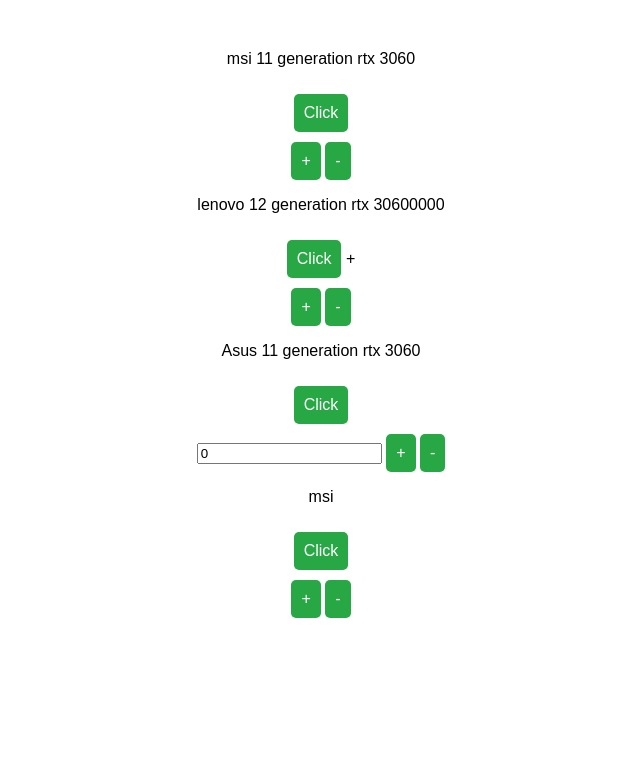
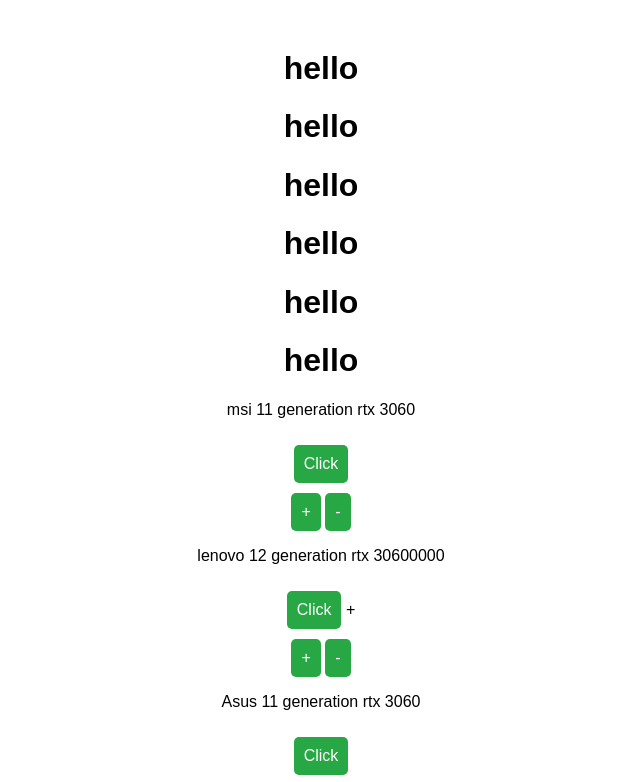
Before and after one commit to HannibalAdventurer/javacriptlern, a plain HTML site: page index.html in a window 1280 px wide. Shown: the top 782 px of the page, without its empty margins (319-959 px from the left). Drawn offline with Linux system fonts and the light colour scheme.

Commit message:
add code

```diff
--- a/index.html
+++ b/index.html
@@ -10,7 +10,12 @@
 </head>
 
 <body>
-
+<h1>hello</h1>
+<h1>hello</h1>
+<h1>hello</h1>
+<h1>hello</h1>
+<h1>hello</h1>
+<h1>hello</h1>
     <div class="x" id="pr1">
         <p>msi 11 generation rtx 3060</p>
         <button onclick="">Click</button>
```
